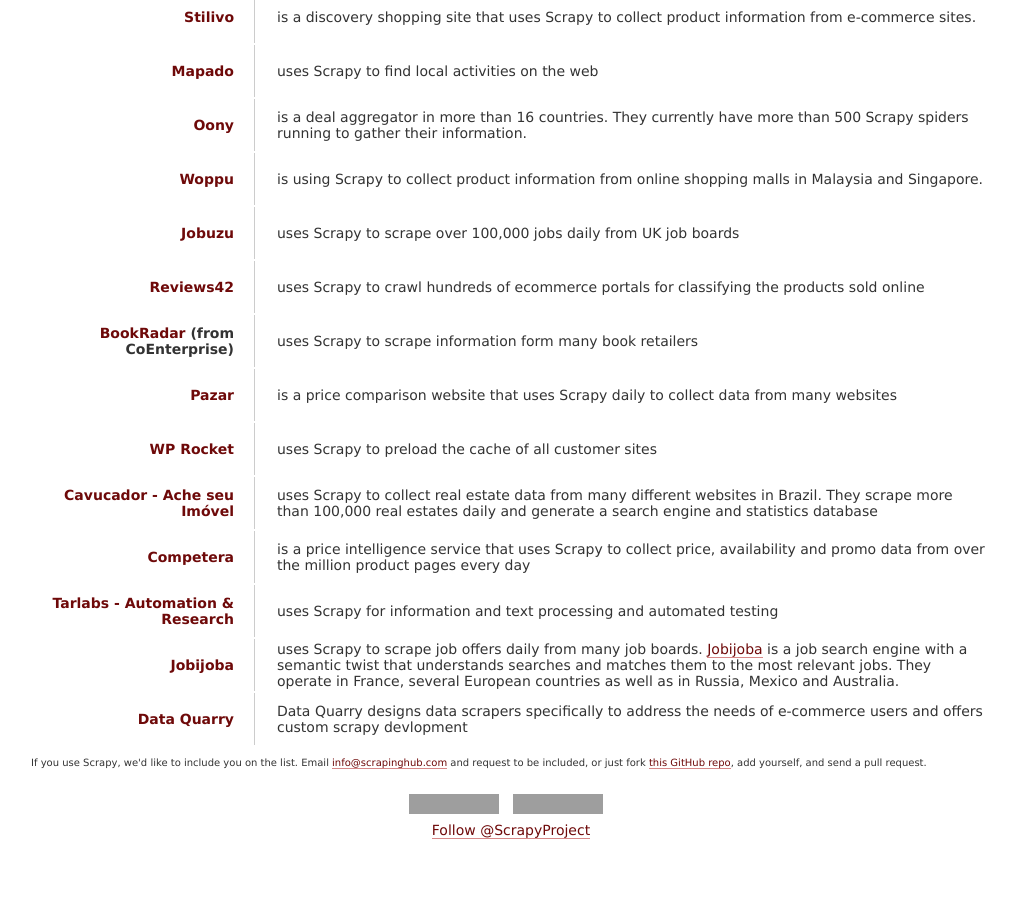
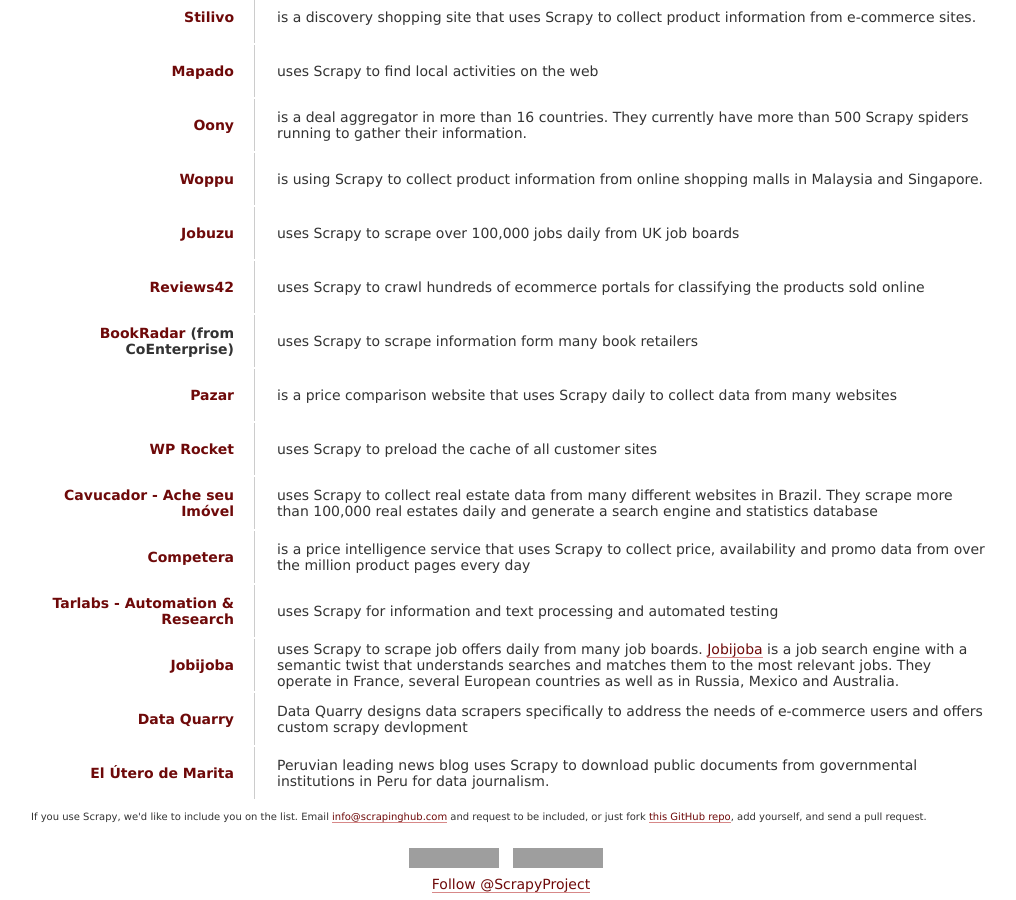
Before and after one commit to scrapy/scrapy.org, a Jekyll site: the page built from companies.html, in a window 1280 px wide and 900 px high, scrolled down 1891 px. Shown: the whole window, without its empty margins (129-1145 px from the left). Built offline with Jekyll 4.4.1, drawn with Linux system fonts in a browser that asks for light colours; Markdown is read by kramdown in place of the engine named in the settings; comment, search, counter and statistics services are not loaded; before the commit the page ends 2737 px from its top, so only the background shows below that; grey boxes are pictures that could not be loaded.

Commit message:
Added El Utero de Marita to "companies.html"

```diff
--- a/companies.html
+++ b/companies.html
@@ -192,6 +192,10 @@
         <th><a href="http://dataquarry.co.uk/">Data Quarry</a></th>
         <td>Data Quarry designs data scrapers specifically to address the needs of e-commerce users and offers custom scrapy devlopment</td>
     </tr>
+    <tr>
+        <th><a href="http://utero.pe/">El Útero de Marita</a></th>
+        <td>Peruvian leading news blog uses Scrapy to download public documents from governmental institutions in Peru for data journalism.</td>
+    </tr>
 
 </table>
 
```
